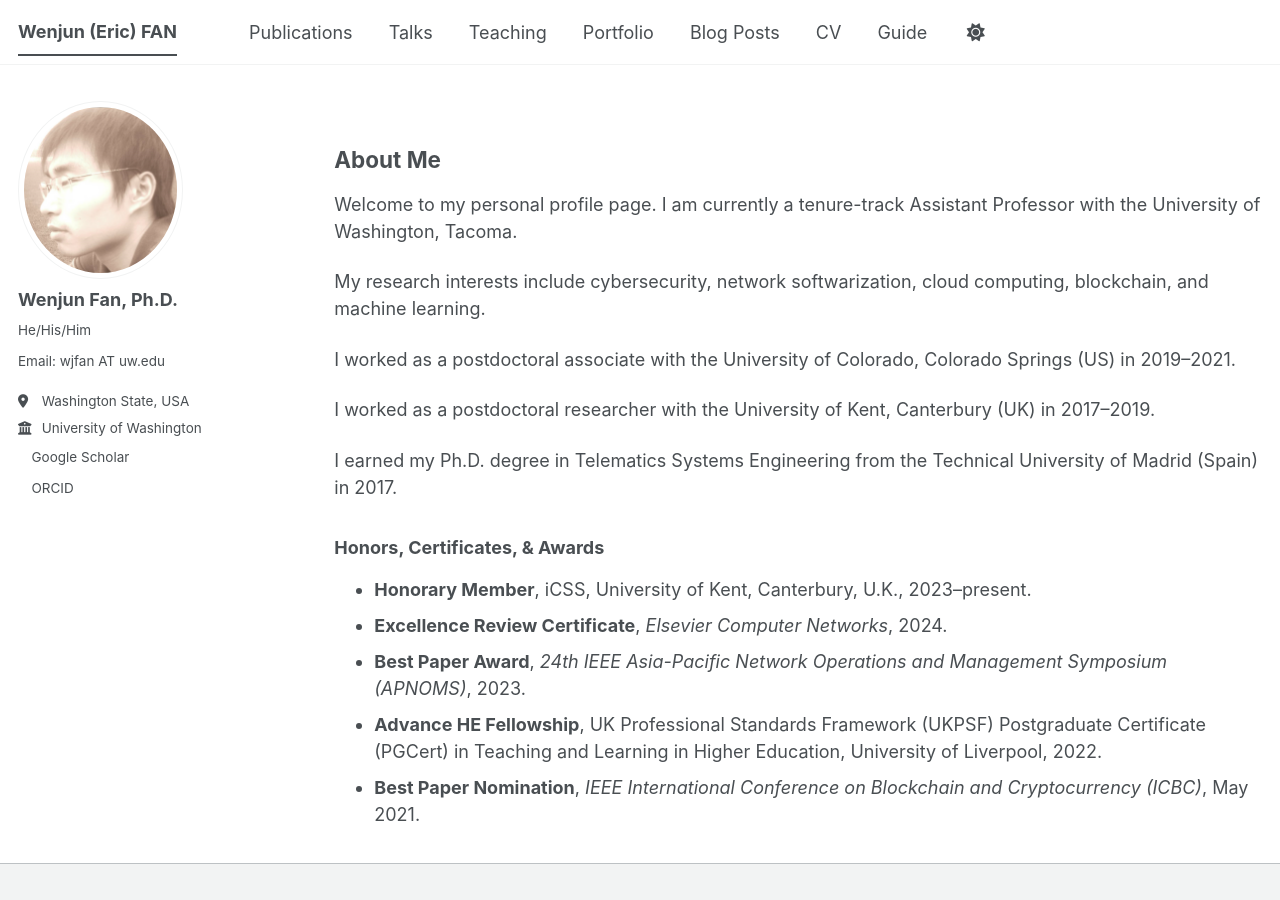
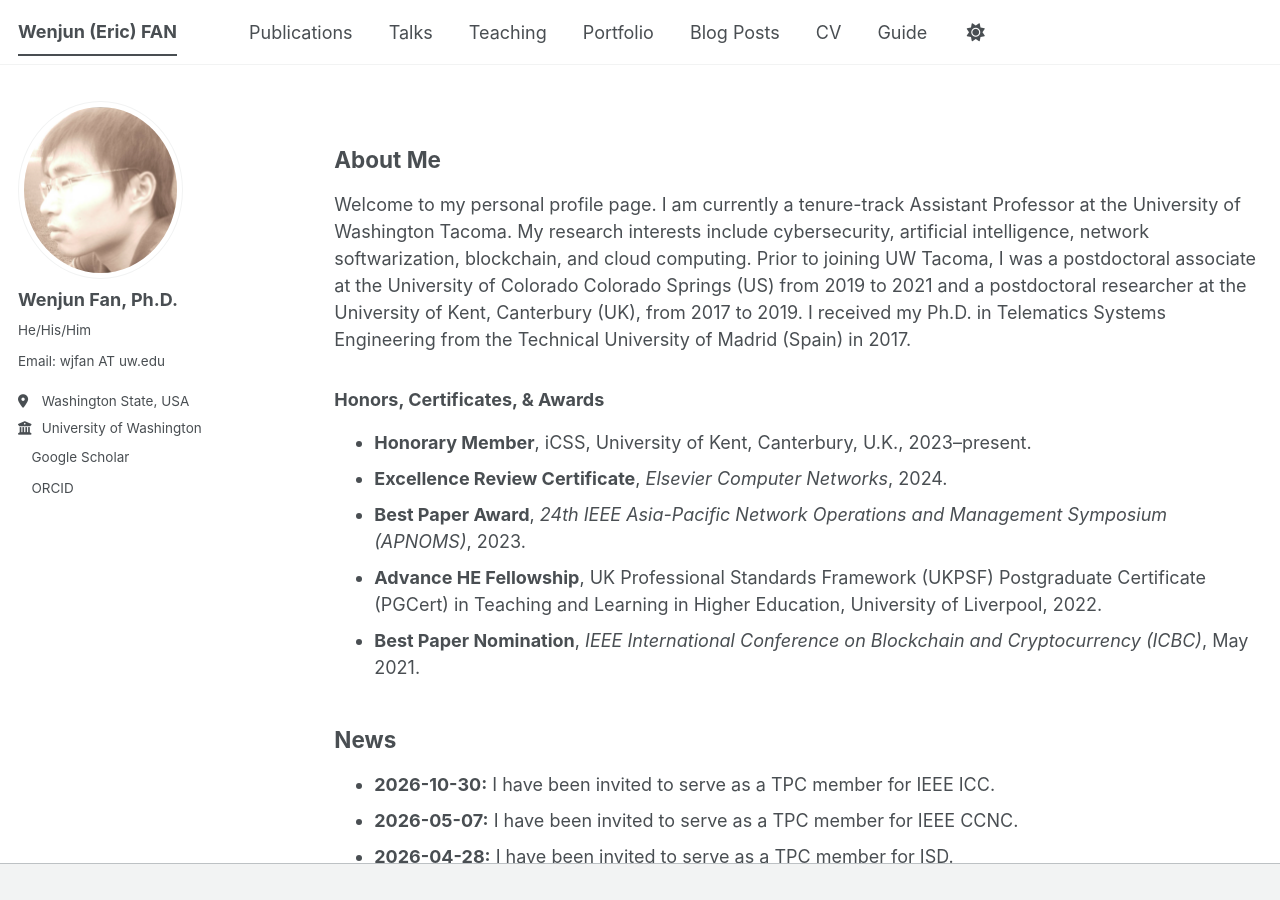
Before and after one commit to fanwj2010/fanwj2010.github.io, a Jekyll site: the page built from _pages/about.md, in a window 1280 px wide and 900 px high. Built offline with Jekyll 4.4.1, drawn with Linux system fonts in a browser that asks for light colours; a script bundle is joined from its source files by our own code; a style sheet for code colours, icons or effects is not loaded.

Commit message:
Update about.md

```diff
--- a/_pages/about.md
+++ b/_pages/about.md
@@ -6,19 +6,9 @@
 ---
 
 ## About Me
-
-Welcome to my personal profile page. I am currently a tenure-track Assistant Professor with the University of Washington, Tacoma.
-
-My research interests include cybersecurity, network softwarization, cloud computing, blockchain, and machine learning.
-
-I worked as a postdoctoral associate with the University of Colorado, Colorado Springs (US) in 2019–2021.
-
-I worked as a postdoctoral researcher with the University of Kent, Canterbury (UK) in 2017–2019.
-
-I earned my Ph.D. degree in Telematics Systems Engineering from the Technical University of Madrid (Spain) in 2017.
+Welcome to my personal profile page. I am currently a tenure-track Assistant Professor at the University of Washington Tacoma. My research interests include cybersecurity, artificial intelligence, network softwarization, blockchain, and cloud computing. Prior to joining UW Tacoma, I was a postdoctoral associate at the University of Colorado Colorado Springs (US) from 2019 to 2021 and a postdoctoral researcher at the University of Kent, Canterbury (UK), from 2017 to 2019. I received my Ph.D. in Telematics Systems Engineering from the Technical University of Madrid (Spain) in 2017.
 
 ### Honors, Certificates, & Awards
-
 - **Honorary Member**, iCSS, University of Kent, Canterbury, U.K., 2023–present.
 - **Excellence Review Certificate**, *Elsevier Computer Networks*, 2024.
 - **Best Paper Award**, *24th IEEE Asia-Pacific Network Operations and Management Symposium (APNOMS)*, 2023.
```
